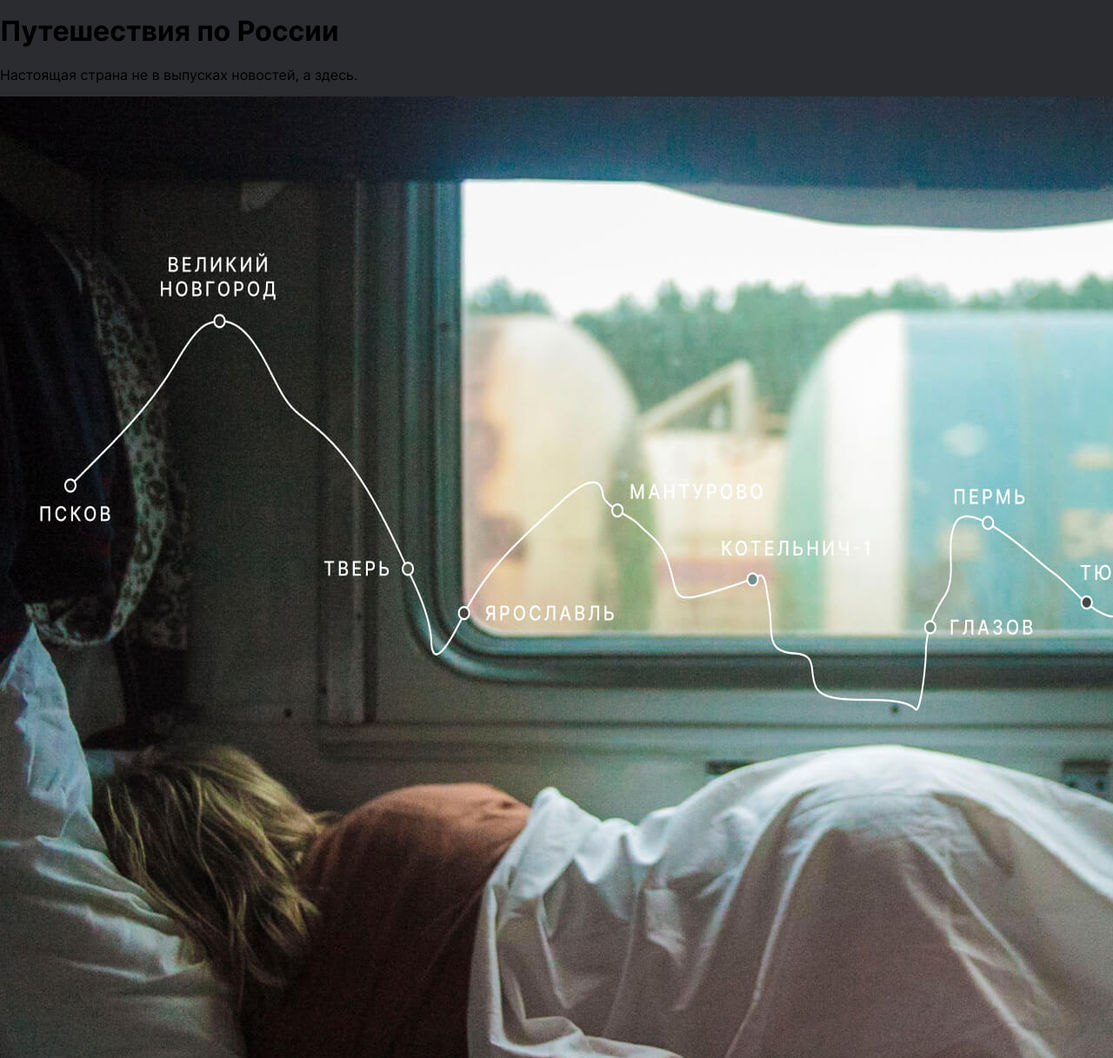
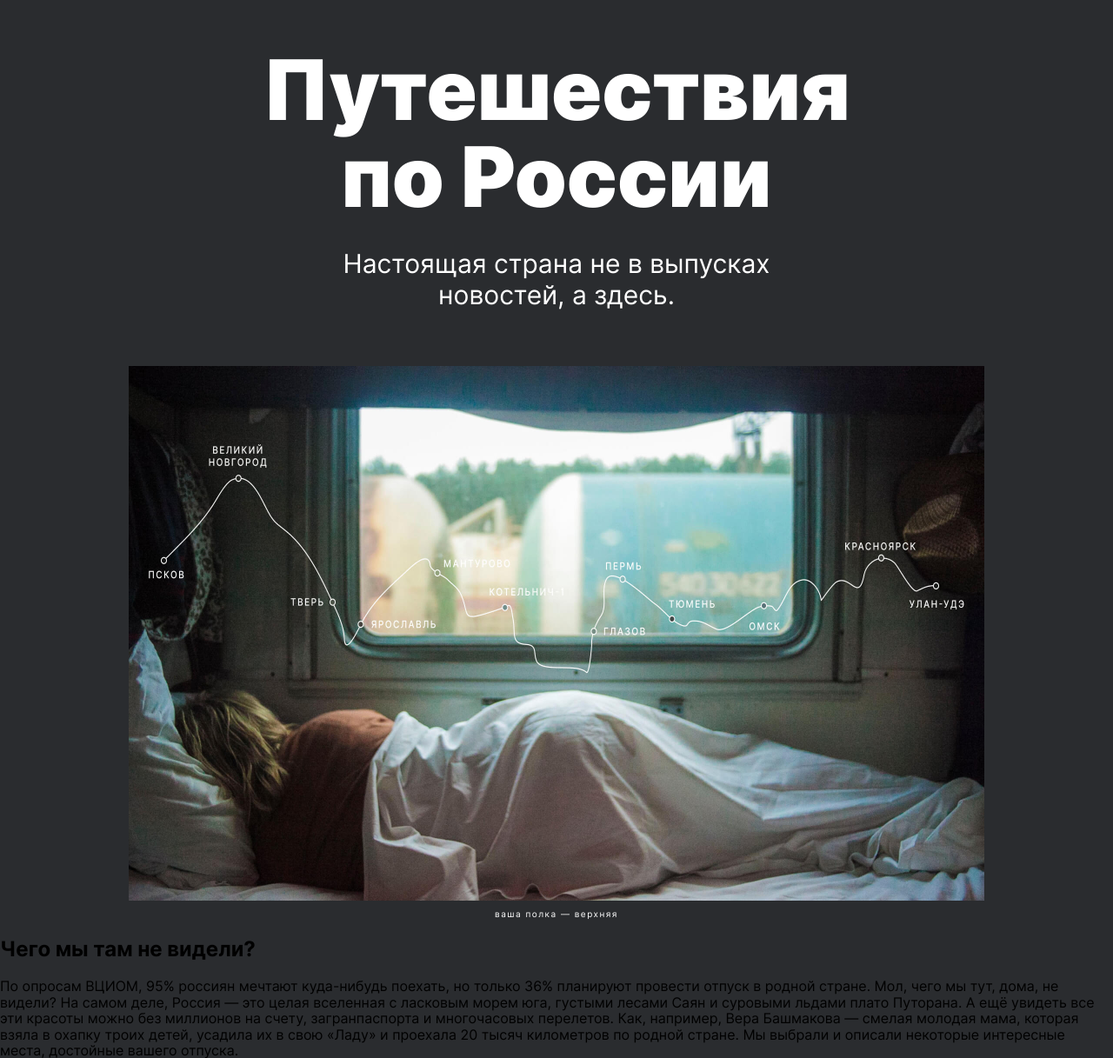
Before and after one commit to ViDasha/russian-travel, a plain HTML site: page index.html in a window 1280 px wide. Shown: the part 83-1300 px from the top of the page at 87% size. Drawn offline with Linux system fonts and the light colour scheme.

Commit message:
Add lead block

```diff
--- a/blocks/header/__lang-link/header__lang-link.css
+++ b/blocks/header/__lang-link/header__lang-link.css
@@ -5,10 +5,10 @@
   font-size: 24px;
   font-weight: 400;
   font-style: normal;
-  line-height: 1.17; /*или 28px?*/
+  line-height: 28px;
 }
 
-.header__lang-link:active {
+.header__lang-link:hover {
   text-decoration: underline;
 }
 
--- a/blocks/lead/__caption/lead__caption.css
+++ b/blocks/lead/__caption/lead__caption.css
@@ -0,0 +1,12 @@
+.lead__caption {
+  margin: 8px 0 0;
+  position: relative;
+  left: 0;
+  bottom: 0;
+  color: white;
+  font-size: 10px;
+  line-height: 14px;
+  letter-spacing: 1.5px;
+  font-style:  normal;
+  font-weight: 400;
+}
--- a/blocks/lead/__image/lead__image.css
+++ b/blocks/lead/__image/lead__image.css
@@ -0,0 +1,4 @@
+.lead__image {
+  width: 100%;
+  margin: 64px 0 0;
+}
--- a/blocks/lead/__subtitle/lead__subtitle.css
+++ b/blocks/lead/__subtitle/lead__subtitle.css
@@ -0,0 +1,10 @@
+.lead__subtitle {
+  width: 640px;
+  margin: 32px 0 0;
+  color: white;
+  font-style: normal;
+  font-weight: 400;
+  font-size: 30px;
+  line-height: 36px;
+  text-align: center;
+}
--- a/blocks/lead/__title/lead__title.css
+++ b/blocks/lead/__title/lead__title.css
@@ -0,0 +1,10 @@
+.lead__title {
+  width: 720px;
+  margin: 0;
+  font-style: normal;
+  font-weight: 900;
+  font-size: 96px;
+  line-height: 100px;
+  color: white;
+  text-align: center;
+}
--- a/blocks/lead/lead.css
+++ b/blocks/lead/lead.css
@@ -0,0 +1,8 @@
+.lead {
+  margin: 56px 148px 0;
+  display: flex;
+  position: relative;
+  flex-direction: column;
+  justify-content: center;
+  align-items: center;
+}
```
